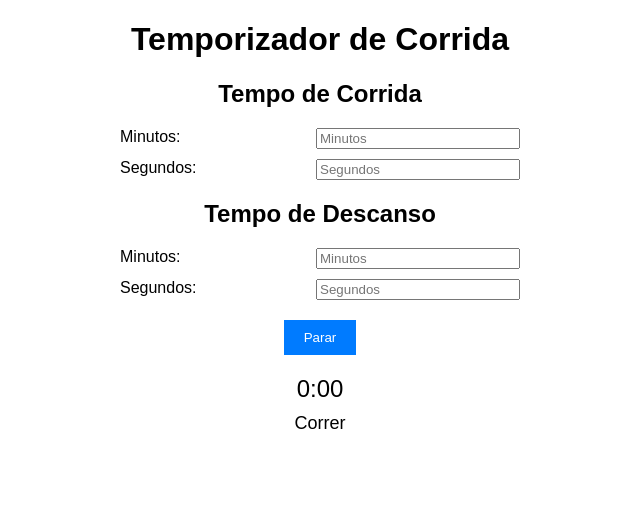
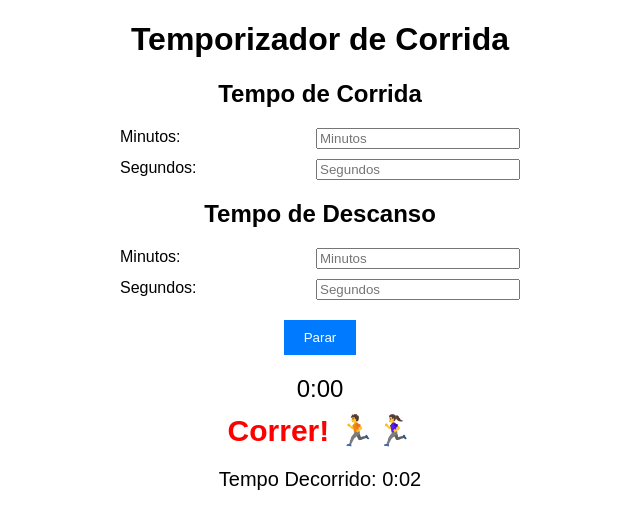
Before and after one commit to juliano340/runner, a plain HTML site: page index.html in a window 1280 px wide. Both pictures are taken after a click on the button "Iniciar Temporizador". Shown: the whole page, without its empty margins (320-960 px from the left). Drawn offline with Linux system fonts and the light colour scheme.

Commit message:
Adicionado tempo total

```diff
--- a/index.html
+++ b/index.html
@@ -49,6 +49,11 @@
             font-size: 18px;
             margin-top: 10px;
         }
+
+        .total-info {
+            font-size: 18px;
+            margin-top: 20px;
+        }
     </style>
 </head>
 <body>
@@ -65,7 +70,7 @@
         </div>
         <h2>Tempo de Descanso</h2>
         <div class="input-container">
-            <label for="minutos-descanso">Minutos:</label>
+            <label for "minutos-descanso">Minutos:</label>
             <input type="number" id="minutos-descanso" min="0" max="59" placeholder="Minutos">
         </div>
         <div class="input-container">
@@ -76,15 +81,20 @@
         <button id="stop-button" style="display: none;" onclick="pararTemporizador()">Parar</button>
 
         <div class="timer" id="temporizador-regressivo"></div>
-        <div id="timer-state">Correr</div>
+        <div id="timer-state" style="font-size: 30px; color: red;font-weight: 600;">Correr</div>
+        <div class="total-info" id="tempo-decorrido-info" style="font-size: 20px;">Tempo TOTAL: 0:00</div>
     </div>
 
     <script>
         var timerInterval;
+        var tempoDecorridoInterval;
         var beepSound = new Audio('beep.mp3'); // Substitua 'beep.mp3' pelo caminho para o seu arquivo de som de beep
         var corrida = true;
         var totalSegundosCorrida;
         var totalSegundosDescanso;
+        var tempoTotalExercicio = 0; // Tempo total do exercício
+        var tempoInicioExercicio = 0; // Hora de início do exercício
+        var tempoDecorrido = 0; // Tempo decorrido em segundos
 
         function iniciarTemporizador() {
             var minutosCorrida = parseInt(document.getElementById("minutos-corrida").value) || 0; // Inicializar com zero se estiver vazio
@@ -95,10 +105,18 @@
             totalSegundosCorrida = minutosCorrida * 60 + segundosCorrida;
             totalSegundosDescanso = minutosDescanso * 60 + segundosDescanso;
 
+            tempoTotalExercicio = 0;
+            tempoInicioExercicio = new Date().getTime();
+
+            atualizarTempoDecorrido();
+            atualizarEstadoTemporizador();
+
             iniciarContagemRegressiva(corrida ? totalSegundosCorrida : totalSegundosDescanso);
             document.getElementById("stop-button").style.display = "block";
             document.getElementById("start-button").style.display = "none";
-            document.getElementById("timer-state").textContent = corrida ? "Correr" : "Descanso";
+
+            // Iniciar a atualização do tempo decorrido em tempo real
+            tempoDecorridoInterval = setInterval(atualizarTempoDecorrido, 1000);
         }
 
         function iniciarContagemRegressiva(tempo) {
@@ -112,13 +130,14 @@
                 timerElement.textContent = formatarTempo(contador);
 
                 if (contador <= 3) {
-                    beepSound.play(); // Reproduzir o som de beep nos últimos 3 segundos
+                    beepSound.play();
                 }
 
-                if (contador <= 0) {
-                    clearInterval(timerInterval);
-                    corrida = !corrida; // Alternar entre corrida e descanso
-                    iniciarTemporizador(); // Iniciar o próximo ciclo
+                if (contador <= 1) {
+                    corrida = !corrida;
+                    atualizarTempoDecorrido();
+                    atualizarEstadoTemporizador();
+                    iniciarContagemRegressiva(corrida ? totalSegundosCorrida : totalSegundosDescanso);
                 }
 
                 contador--;
@@ -127,9 +146,10 @@
 
         function pararTemporizador() {
             clearInterval(timerInterval);
+            clearInterval(tempoDecorridoInterval);
             document.getElementById("stop-button").style.display = "none";
             document.getElementById("start-button").style.display = "block";
-            document.getElementById("timer-state").textContent = corrida ? "Correr" : "Descanso";
+            atualizarEstadoTemporizador();
         }
 
         function formatarTempo(segundos) {
@@ -137,6 +157,16 @@
             var segundosRestantes = segundos % 60;
             return minutos + ":" + (segundosRestantes < 10 ? "0" : "") + segundosRestantes;
         }
+
+        function atualizarTempoDecorrido() {
+            var tempoAtual = new Date().getTime();
+            tempoDecorrido = Math.floor((tempoAtual - tempoInicioExercicio) / 1000);
+            document.getElementById("tempo-decorrido-info").textContent = "Tempo Decorrido: " + formatarTempo(tempoDecorrido);
+        }
+
+        function atualizarEstadoTemporizador() {
+            document.getElementById("timer-state").textContent = corrida ? "Correr! 🏃🏃‍♀️" : "Descanso ativo! 🚶‍♀️🚶";
+        }
     </script>
 </body>
 </html>
```
